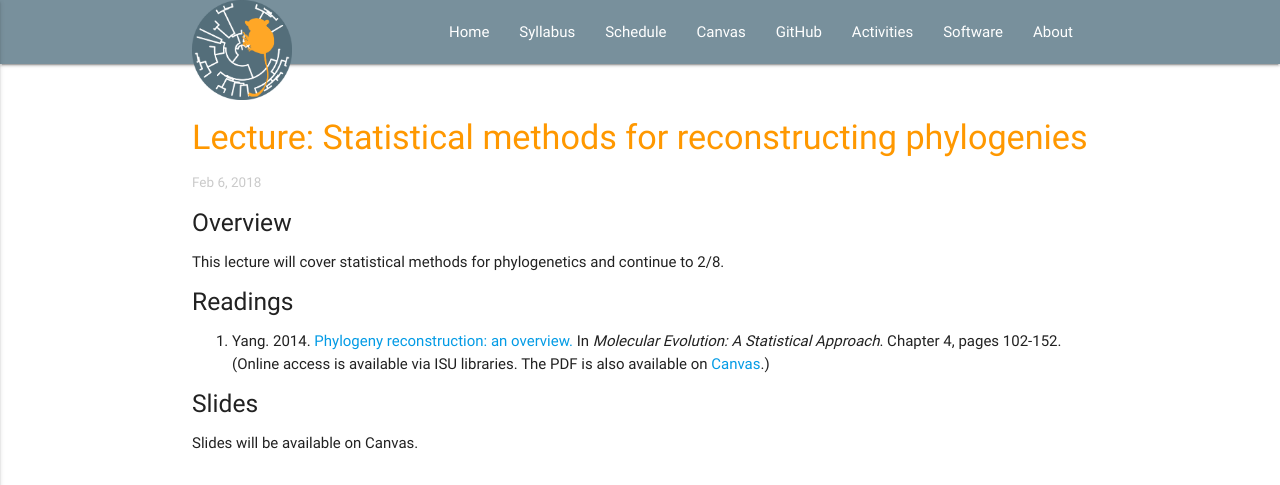
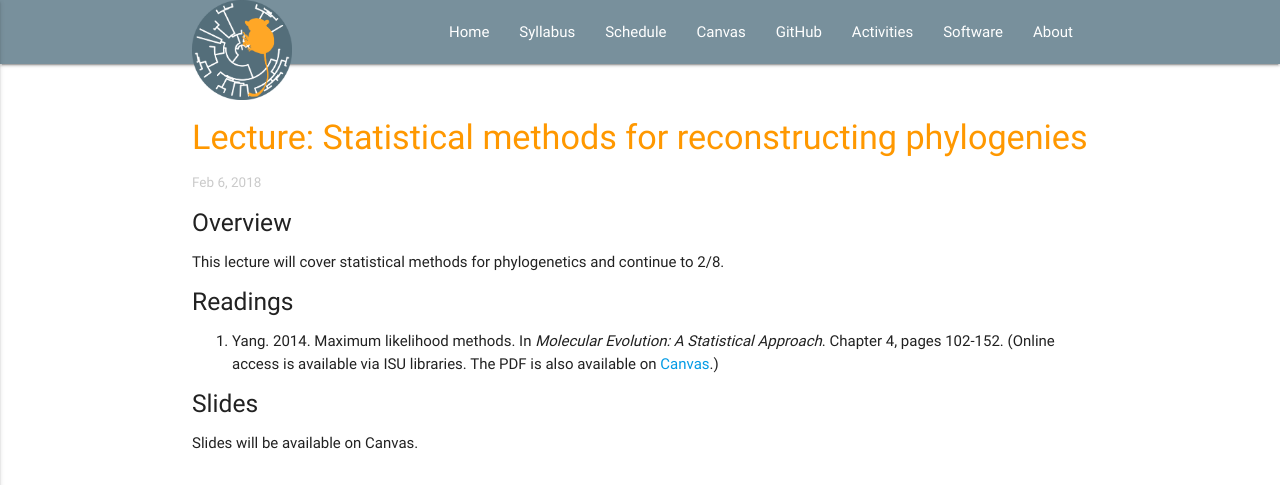
Before and after one commit to EEOB-Macroevolution/EEOB-565X-Spring2018, a Jekyll site: the page built from _posts/2018-02-06-lecture6-post.md, in a window 1280 px wide, cut to the strip 0-485 px from the top of the page. Built offline with Jekyll 4.4.1, drawn with Linux system fonts in a browser that asks for light colours.

Commit message:
edit to lecture post

```diff
--- a/_posts/2018-02-06-lecture6-post.md
+++ b/_posts/2018-02-06-lecture6-post.md
@@ -12,7 +12,7 @@ This lecture will cover statistical methods for phylogenetics and continue to 2/
 
 ##### Readings
 
-1. Yang. 2014. [Phylogeny reconstruction: an overview.](http://www.oxfordscholarship.com.proxy.lib.iastate.edu/view/10.1093/acprof:oso/9780199602605.001.0001/acprof-9780199602605-chapter-4) In _Molecular Evolution: A Statistical Approach_. Chapter 4, pages 102-152. (Online access is available via ISU libraries. The PDF is also available on [Canvas](https://canvas.iastate.edu/courses/46870).)
+1. Yang. 2014. Maximum likelihood methods. In _Molecular Evolution: A Statistical Approach_. Chapter 4, pages 102-152. (Online access is available via ISU libraries. The PDF is also available on [Canvas](https://canvas.iastate.edu/courses/46870/files/4031713?module_item_id=1408443).)
 
 ##### Slides
 
```
